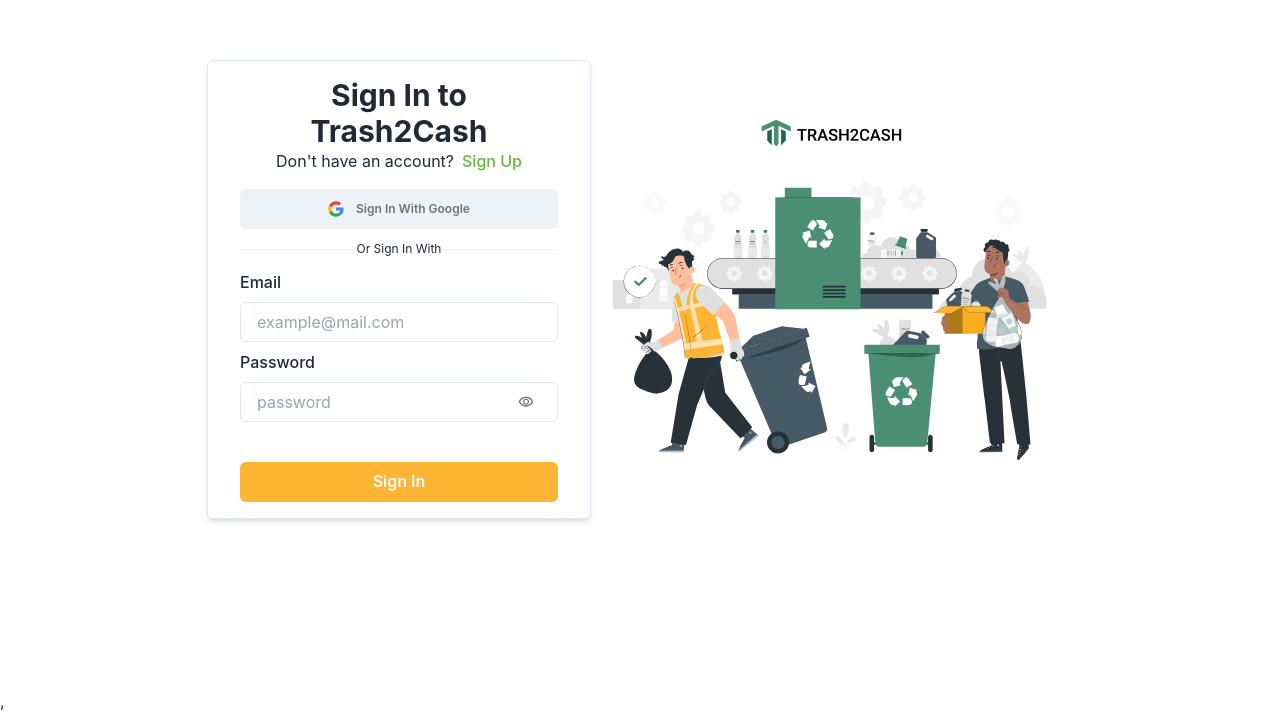
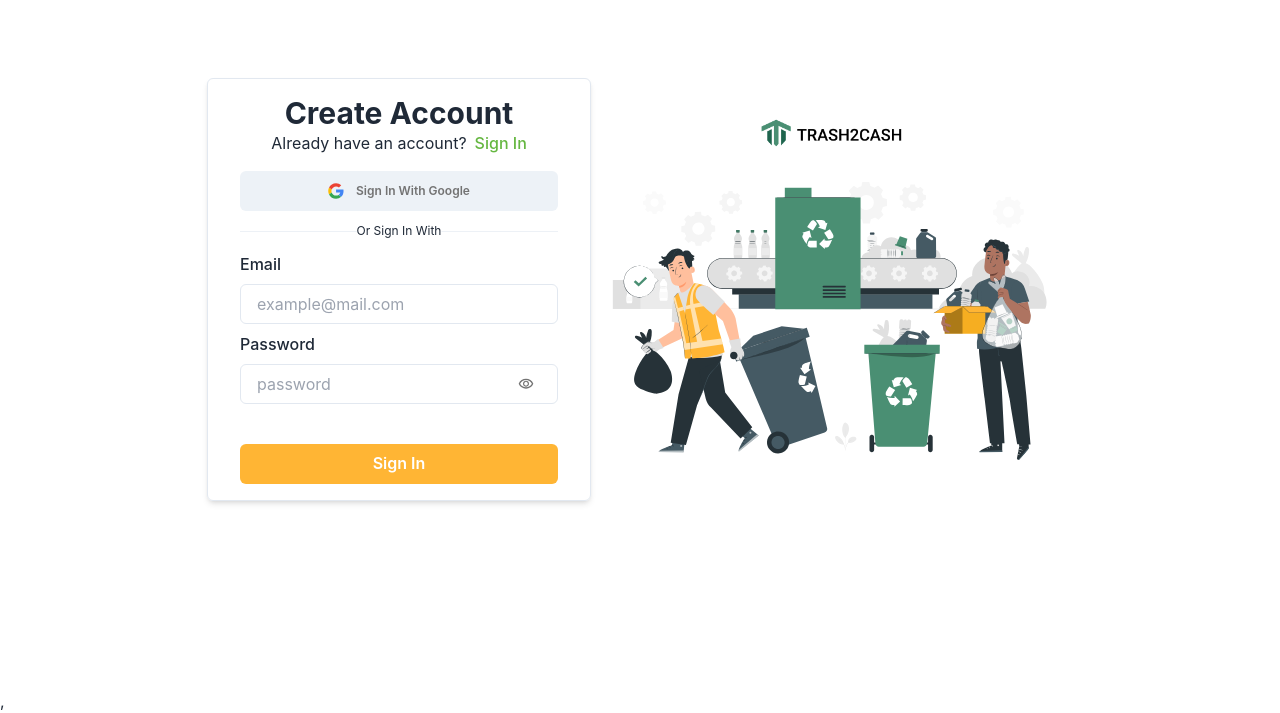
Before and after one commit to aldy02/Trash2Cash, a React (Vite) app: page /sign-in in a window 1280 px wide. Shown: the part 111-824 px from the top of the page. Built offline with nearby package versions, Linux system fonts and the light colour scheme.

Commit message:
Chore: Modify route login to sign-in

```diff
--- a/src/components/AuthCard.jsx
+++ b/src/components/AuthCard.jsx
@@ -1,10 +1,10 @@
 // eslint-disable-next-line react/prop-types
 const AuthCard = ({ children, authType }) => {
-  const isLogin = authType === 'login';
+  const isLogin = authType === 'sign-in';
   const authContent = {
     header: isLogin ? 'Sign In to Trash2Cash' : 'Create Account',
     subHeader: isLogin ? "Don't have an account?" : 'Already have an account?',
-    nextUrl: isLogin ? 'signup' : 'login',
+    nextUrl: isLogin ? 'sign-up' : 'sign-in',
     nextPage: isLogin ? 'Sign Up' : 'Sign In',
   };
   return (
--- a/src/pages/SignIn.jsx
+++ b/src/pages/SignIn.jsx
@@ -46,7 +46,7 @@
   return (
     <>
       <div className="main-container flex h-screen justify-center">
-        <AuthCard authType={'login'}>
+        <AuthCard authType={'sign-n'}>
           <form onSubmit={formik.handleSubmit}>
             <Button w={'full'}>
               <img src={GoogleIcon} alt="" />
```
